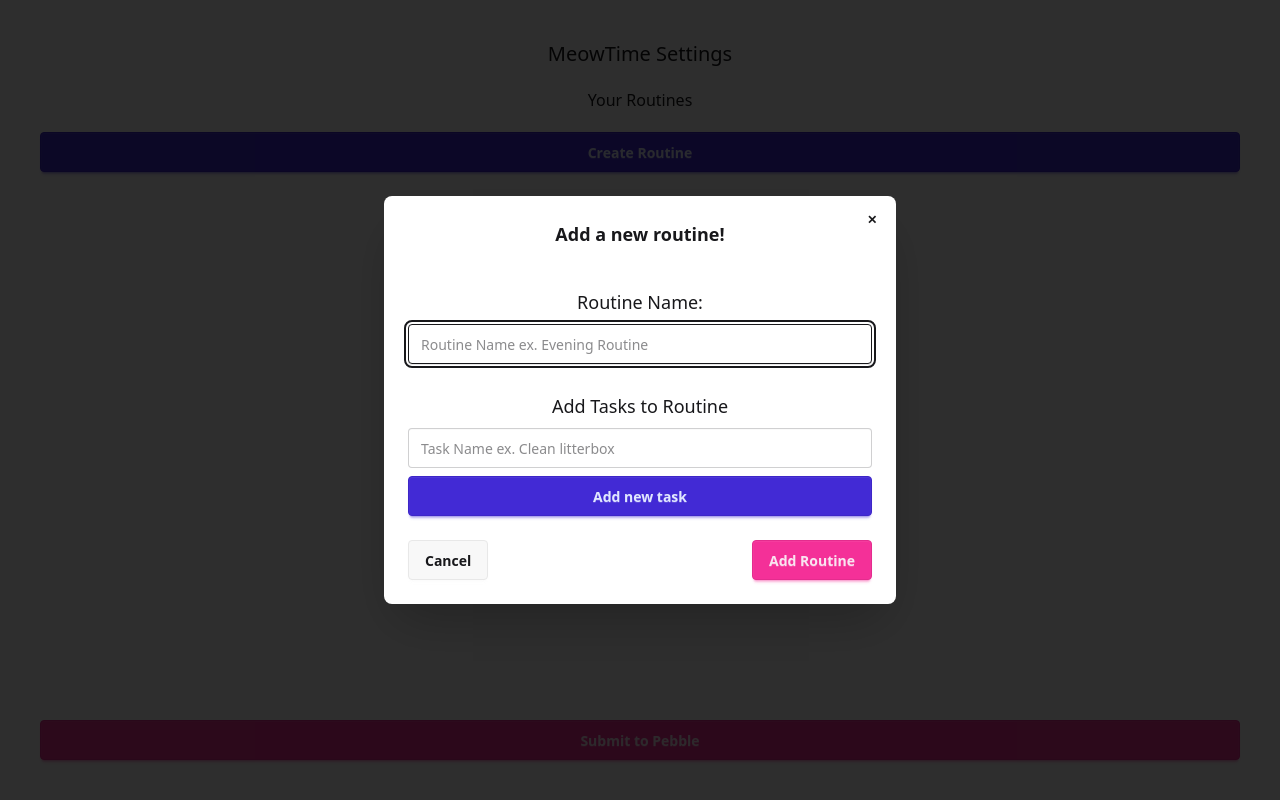
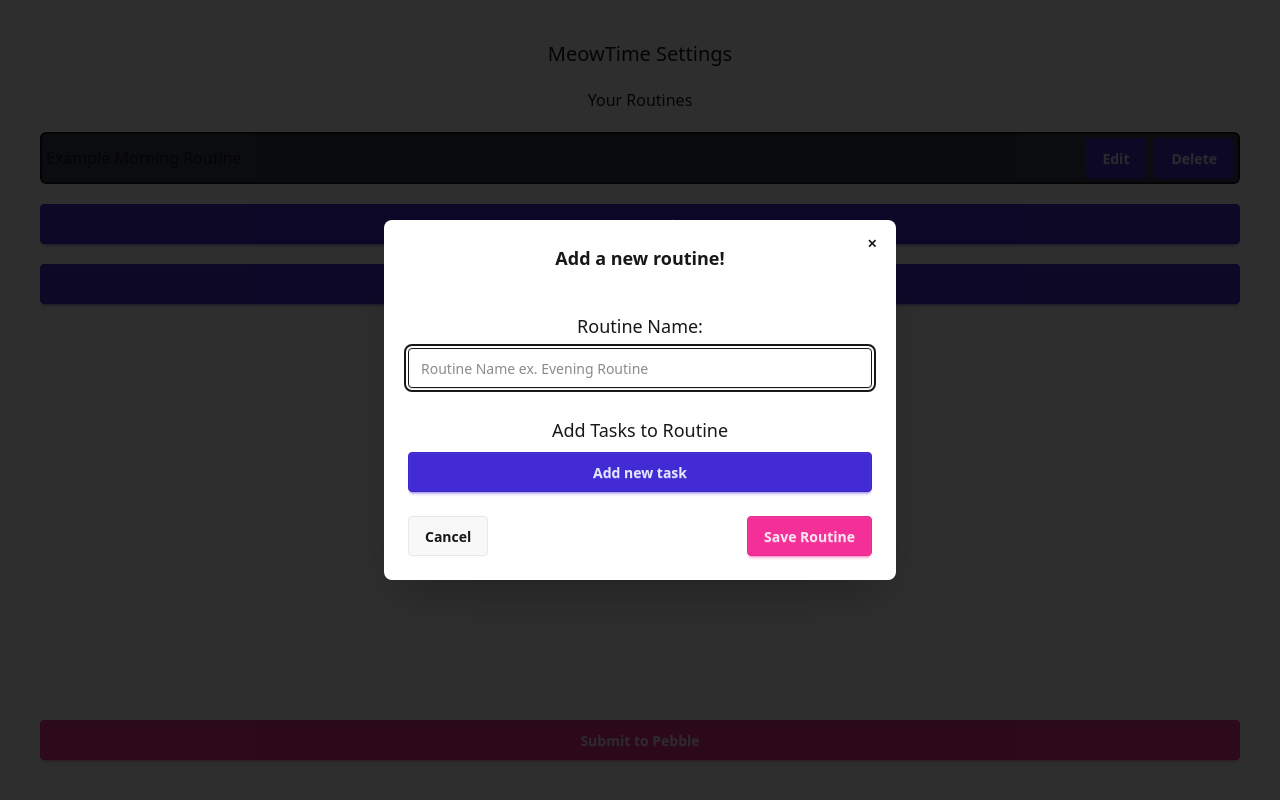
Before and after one commit to binamkayastha/MeowTime, a SvelteKit app in the folder web-app-config/: page / in a window 1280 px wide. Both pictures are taken after a click on the button "Create Routine". Built offline with nearby package versions, Linux system fonts and the light colour scheme.

Commit message:
Finalize Settings Page
Simplified tasks to just strings without start times

```diff
--- a/web-app-config/src/lib/index.js
+++ /dev/null
@@ -1 +0,0 @@
-// place files you want to import through the `$lib` alias in this folder.
--- a/web-app-config/src/routes/+page.svelte
+++ b/web-app-config/src/routes/+page.svelte
@@ -1,14 +1,13 @@
 <script lang="ts">
 	type Tasks = string;
 	type Routine = {
-		name: string;
 		// TODO: Possibly use zod to limit these hour and minute values to 0-23 and 0-59
 		// TODO: Possibly support full scope of `RFC 2445` Make as flexible as google calendar rules
 		// For now make it daily and based on a specific time of day.
 		// These values are passed directly as is to the C code from which the time will be determined
 		// as the local time of the pebble.
-		startHour: number;
-		startMinute: number;
+		// startHour: number;
+		// startMinute: number;
 		tasks: Array<Tasks>;
 	};
 	type UserSettings = {
@@ -26,8 +25,26 @@
 
 	import { LocalStorage } from '$lib/stores/localStorage.svelte';
 
-	const userSettings = new LocalStorage<UserSettings>('userSettings', {
-		routines: {}
+	// TODO: figure out why there is lag in getting local storage, and show loading
+	const userSettings = new LocalStorage<UserSettings>(
+		'userSettings',
+		{ routines: {} },
+		{
+			routines: {
+				'Example Morning Routine': {
+					// startHour: 9,
+					// startMinute: 30,
+					tasks: ['Wake up', 'Feed Cat', 'Brush Teeth', 'Drink water', 'Jog']
+				}
+			}
+		}
+	);
+
+	let editingRoutineName = $state<string>('');
+	let editingRoutine = $state<Routine>({
+		// startHour: null,
+		// startMinute: null,
+		tasks: []
 	});
 
 	function sendSettingsToPebble() {
@@ -51,7 +68,6 @@
 		document.location = return_to + encodeURIComponent(JSON.stringify(settings));
 	}
 
-	let new_routine_modal: any;
 	const routineExamples = [
 		'Morning Routine',
 		'Brew Coffee',
@@ -72,17 +88,148 @@
 	function getRandom<T>(arr: Array<T>): T {
 		return arr[Math.floor(Math.random() * arr.length)];
 	}
+
+	let new_routine_modal: HTMLDialogElement;
+	let new_routine_from_template_modal: HTMLDialogElement;
+	function clearEditingRoutine() {
+		editingRoutineName = '';
+		// editingRoutine.startHour = null;
+		// editingRoutine.startMinute = null;
+		editingRoutine.tasks = [];
+		new_routine_modal.close();
+		new_routine_from_template_modal.close();
+	}
+
+	const template_routines = {
+		'Morning Routine': [
+			'Feed Cat',
+			'Drink Water',
+			'Brush Teeth',
+			'Duo Lingo',
+			'Shower',
+			'Make bed',
+			'Measure weight',
+			'Eat breakfast'
+		],
+		'Evening Routine': [
+			'Budgeting',
+			'Put away dishes on table',
+			'Brush teeth',
+			'Fill water bottle for the night',
+			'Journal',
+			'Create plan for tomorrow',
+			'Read Stuff',
+			'Pet cat',
+			'Put out work cloths',
+			'Set alarm for tomorrow morning',
+			'Put phone in drawer'
+		],
+		'Lunchtime Poutine': [
+			'Soruce: seasonsandsuppers.ca/authentic-canadian-poutine-recipe/',
+			'Gather the following ingredients',
+			'3 Tbsp cornstarch',
+			'2 Tbsp water',
+			'6 Tbsp unsalted butter',
+			'1/4 cup unbleached all purpose flour',
+			'20 oz beef broth',
+			'10 oz chicken broth',
+			'Pepper, to taste',
+			'Prepare the gravy: In bowl, dissolve cornstarch in water. Set aside.',
+			'In saucepan, melt butter.',
+			'Add flour and cook, stir regularly, 5 minutes, till it turns golden brown.',
+			'Add beef and chicken broth, bring to a boil, stirring with a whisk.',
+			'Stir in about HALF the cornstarch mixture and simmer for a minute or so.',
+			'Season with pepper. Add salt, if necessary, to taste.',
+			'Keep gravy warm till fries are ready',
+			'Add baked fries to a large, clean bowl. Season lightly with salt while still warm.',
+			'Add a ladle of hot poutine gravy to the bowl and using tongs, toss the fries in the gravy.',
+			'Add more gravy, as needed to mostly coat the fries.',
+			'Add the cheese curds and toss with the hot fries and gravy.',
+			'Serve with freshly ground pepper. Serve immediately. Serve to cat (if safe).'
+		],
+		'Cat Yoga': [
+			'Lay on back',
+			'Cat tail pose left',
+			'Cat tail pose right',
+			'Cat Cow',
+			'Extended Cat Pose left',
+			'Extended Cat Pose right',
+			'Cat Cow',
+			'Cobra',
+			'Child Pose'
+		],
+		'Feed Cat': [
+			'Feed Cat',
+			'Pet Cat',
+			'Groom Cat',
+			'Open catnip drawer and leave it open',
+			'Go to work'
+		],
+		'Huh?': [
+			'What?',
+			'Huh?',
+			'Oh no',
+			'It seem like my cat Routini has taken over the app :o',
+			"Don't worry, we'll get this sorted out post hackathon with real templates",
+			'Thanks for trying out my app!',
+			"I'm very tired, it's 5:03 AM and I've been up all night making cat checklists",
+			"I don't even have a cat. I don't even know if they can eat poutine.",
+			'Thanks for reading so far!',
+			'I hope you like it!',
+			'And if you have suggestions, send them my way :D',
+			'Email: binamkayastha@gmail.com'
+		]
+	};
+
+	let templateSelect;
+	function addRoutine(name: keyof template_routines) {
+		userSettings.value.routines[name] = { tasks: template_routines[name] };
+		templateSelect.selectedIndex = 0;
+		new_routine_from_template_modal.close();
+	}
 </script>
 
 <div class="flex h-svh flex-col gap-5 overflow-scroll p-10 text-center">
 	<h1 class="text-xl">MeowTime Settings</h1>
 	Your Routines
+	{#each Object.entries(userSettings.value.routines || {}) as [routineName, routine] (routineName)}
+		<div class="flex items-baseline gap-2 rounded-md border-2 bg-gray-700 p-1">
+			<div>
+				{routineName}
+			</div>
+			<div class="flex-1"></div>
+
+			<!-- <div class="rounded-md bg-gray-500 p-1">
+				{routine.startHour}:{routine.startMinute}
+			</div> -->
+			<!-- TODO add edit and delete -->
+			<button
+				class="btn btn-primary"
+				onclick={() => {
+					editingRoutineName = routineName;
+					editingRoutine = routine;
+					new_routine_modal.showModal();
+				}}>Edit</button
+			>
+			<button
+				class="btn btn-primary"
+				onclick={() => {
+					const { [routineName]: _, ...newState } = userSettings.value.routines;
+					userSettings.value.routines = newState;
+				}}>Delete</button
+			>
+		</div>
+	{/each}
 	<button class="btn btn-primary" onclick={() => new_routine_modal.showModal()}
 		>Create Routine</button
+	>
+	<button class="btn btn-primary" onclick={() => new_routine_from_template_modal.showModal()}
+		>Create Routine From Template</button
 	>
 	<div class="flex-1"></div>
 	<button class="btn btn-secondary" onclick={sendSettingsToPebble}>Submit to Pebble</button>
 
+	<!-- TODO: Move dialogs to their own components -->
 	<dialog bind:this={new_routine_modal} id="new_routine_modal" class="modal">
 		<div class="modal-box">
 			<h3 class="pb-5 text-lg font-bold">Add a new routine!</h3>
@@ -92,30 +239,102 @@
 					type="text"
 					placeholder={`Routine Name ex. ${getRandom(routineExamples)}`}
 					class="input"
+					bind:value={editingRoutineName}
 				/>
 				<h1 class="pt-5 text-lg">Add Tasks to Routine</h1>
+				{#each editingRoutine.tasks as task, index}
+					<div class="flex gap-2">
 						<input
 							type="text "
 							placeholder={`Task Name ex. ${getRandom(taskExamples)}`}
 							class="input"
+							bind:value={editingRoutine.tasks[index]}
 						/>
-				<button class="btn btn-primary">Add new task</button>
+						<button
+							class="btn btn-primary"
+							onclick={() => {
+								console.log('before');
+								console.log(JSON.stringify(editingRoutine));
+								editingRoutine.tasks = editingRoutine.tasks
+									.slice(0, index)
+									.concat(editingRoutine.tasks.slice(index + 1));
+								console.log(JSON.stringify(editingRoutine));
+								console.log('after');
+							}}>Delete</button
+						>
+					</div>
+				{/each}
+				<button class="btn btn-primary" onclick={() => editingRoutine.tasks.push('')}>
+					Add new task</button
+				>
 			</div>
 
 			<div class="modal-action flex justify-between">
-				<form method="dialog">
-					<!-- if there is a button in form, it will close the modal -->
-					<button class="btn">Cancel</button>
-				</form>
-				<form method="dialog">
-					<!-- if there is a button in form, it will close the modal -->
-					<button class="btn btn-secondary">Add Routine</button>
-				</form>
+				<button class="btn" onclick={clearEditingRoutine}>Cancel</button>
+				<button
+					class="btn btn-secondary"
+					onclick={() => {
+						console.log('should add another routine here');
+						const errors = [];
+
+						// TODO: like visually update the form for the error at somepoint
+						if (!editingRoutineName) {
+							errors.push('You forgot to add the routine name. Routines need names bubba.');
+						}
+						if (editingRoutine.tasks?.length === 0) {
+							errors.push(
+								"Routine needs at least one task! Don't tell me you're procrastinating on your routines already!"
+							);
+						}
+						if (editingRoutine.tasks?.some((routine) => !routine)) {
+							errors.push(
+								'One of your routine tasks is empty. Doing nothing is not a task - unfortunately.'
+							);
+						}
+						if (errors.length > 0) {
+							alert(errors.join('\nOne more thing. '));
+							return;
+						}
+						userSettings.value.routines[editingRoutineName] = editingRoutine;
+						clearEditingRoutine();
+					}}>Save Routine</button
+				>
 			</div>
+			<button
+				class="btn btn-sm btn-circle btn-ghost absolute top-2 right-2"
+				onclick={clearEditingRoutine}>✕</button
+			>
+		</div>
+		<div class="modal-backdrop">
+			<button onclick={clearEditingRoutine}>close</button>
+		</div>
+	</dialog>
+
+	<dialog bind:this={new_routine_from_template_modal} id="new_routine_modal" class="modal">
+		<div class="modal-box">
+			<h3 class="pb-5 text-lg font-bold">
+				Add a new routine from our super duper uber useful templates!
+			</h3>
+			<div class="flex flex-col gap-2">
+				<select
+					class="select"
+					bind:this={templateSelect}
+					onchange={(e) => addRoutine(e.target.value)}
+				>
+					<option disabled selected>Pick a routine</option>
+					<option>Morning Routine</option>
+					<option>Evening Routine</option>
+					<option>Lunchtime Poutine</option>
+					<option>Cat Yoga</option>
+					<option>Feed Cat</option>
+					<option>Huh?</option>
+				</select>
 				<form method="dialog">
 					<button class="btn btn-sm btn-circle btn-ghost absolute top-2 right-2">✕</button>
 				</form>
 			</div>
+		</div>
+
 		<form method="dialog" class="modal-backdrop">
 			<button>close</button>
 		</form>
@@ -125,7 +344,8 @@
 <!-- <input type="time" class="input"/> -->
 
 <style>
-	input {
+	input,
+	select {
 		width: 100%;
 	}
 	.modal-backdrop {
```
Also changed, not shown: web-app-config/src/lib/stores/localStorage.svelte.ts (+11 -11 lines). Lines whose indentation alone changed are shown as unchanged.
